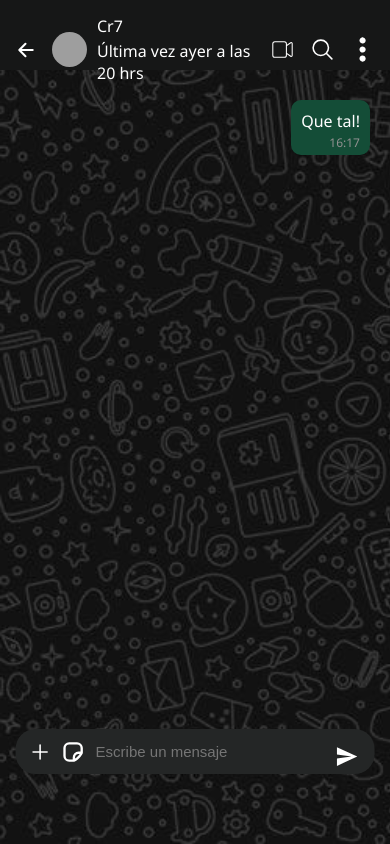
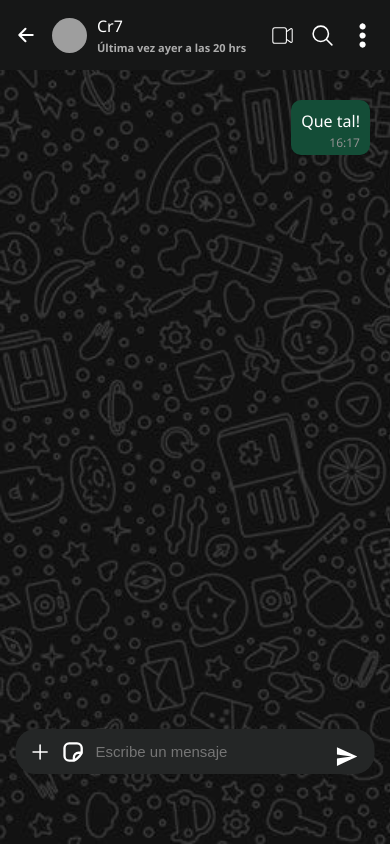
Before and after one commit to santimontironi/clon-whatsapp, a React (Vite) app: page /contacto/1 in a window 390 px wide. Built offline with nearby package versions, Linux system fonts and the light colour scheme; grey boxes are pictures that could not be loaded.

Commit message:
soluciones responsives

```diff
--- a/src/Components/ContactLayout/ContactLayout.css
+++ b/src/Components/ContactLayout/ContactLayout.css
@@ -10,7 +10,6 @@
         display: flex;
         flex-direction: column;
         background-color: #161717;
-        border-right: solid 2px #272929;
     }
 }
 
--- a/src/Components/Message/Message.css
+++ b/src/Components/Message/Message.css
@@ -20,7 +20,6 @@
   color: #fff;
   min-height: 55px;
   max-height: 70px;
-  word-wrap: break-word;
 }
 
 .message-container-left div {
--- a/src/ContactHeader/ContactHeader.css
+++ b/src/ContactHeader/ContactHeader.css
@@ -1,4 +1,3 @@
-/* Estilos base para todos los tamaños de pantalla (mobile-first) */
 .contactHeader {
     width: 100%;
     background-color: #161717;
@@ -50,6 +49,12 @@
 .contactHeader-content-userData-data-is_connected {
     font-weight: 600;
     color: #adadad;
+}
+
+.contactHeader-content-userData-data-last_connection{
+    font-weight: 600;
+    color: #adadad;
+    font-size: 11px;
 }
 
 
--- a/src/Context/ContactDetailContext.jsx
+++ b/src/Context/ContactDetailContext.jsx
@@ -31,11 +31,10 @@ export const ContactDetailProvider = () => {
             content: new_message,
             author: 'YO',
             timestamp: '19:00',
-            id: messages.length + 1
+            id: contactDetail.messages.length + 1
         }
-        const messages_cloned = [...contactDetail.messages]
-        messages_cloned.push(new_message_object)
-        setContactDetail({...contactDetail,messages_cloned})
+        const messages_cloned = [...contactDetail.messages, new_message_object]
+        setContactDetail({ ...contactDetail, messages: messages_cloned })
     }
 
 
--- a/src/Screens/MessageScreen/MessageScreen.css
+++ b/src/Screens/MessageScreen/MessageScreen.css
@@ -2,7 +2,7 @@
 .screenMessage {
     width: 100%;
     height: 100vh;
-    background: url(/public/img/fondoChat.jpg);
+    background: url(/img/fondoChat.jpg);
     background-repeat: no-repeat;
     background-size: cover;
     display: flex;
```
